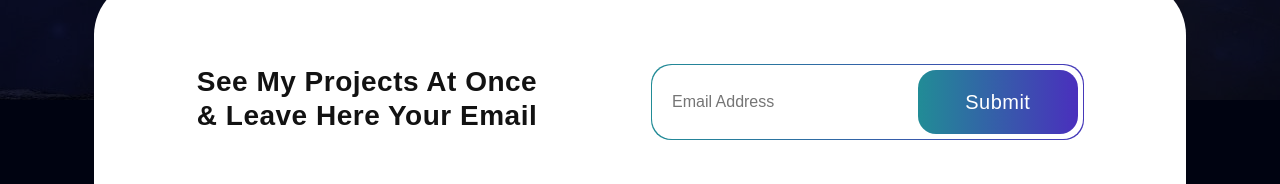
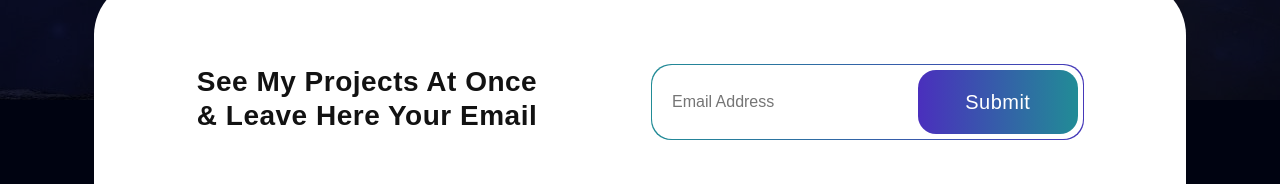
Before and after one commit to Ahmed-adel23/portofilio, a React (Vite) app: page / in a window 1280 px wide. In both pictures the pointer is over the button "Submit". Shown: the part 3076-3260 px from the top of the page. Built offline with nearby package versions, Linux system fonts and the light colour scheme.

Commit message:
Add your commit

```diff
--- a/src/App.css
+++ b/src/App.css
@@ -544,6 +544,9 @@ nav.navbar .navbar-toggler {
   border-radius: 18px;
   font-size: 20px;
 }
+.new-email button:hover{
+  background: linear-gradient(90deg, #4A2FBD , #218c96 );
+}
 .footer img {
   width: 28%;
 
--- a/src/components/projects.jsx
+++ b/src/components/projects.jsx
@@ -10,6 +10,11 @@ export const Projects = () => {
       title: "Business Startup",
       description: "Design & Development",
       imgUrl: projImg1,
+    },
+    {
+      title: "Business Startup",
+      description: "Design & Development",
+      imgUrl: projImg3,
     },
     {
       title: "Business Startup",
@@ -30,11 +35,6 @@ export const Projects = () => {
       title: "Business Startup",
       description: "Design & Development",
       imgUrl: projImg2,
-    },
-    {
-      title: "Business Startup",
-      description: "Design & Development",
-      imgUrl: projImg3,
     },
   ];
 
@@ -58,7 +58,7 @@ export const Projects = () => {
                       <Nav.Link eventKey="third">Tab 3</Nav.Link>
                     </Nav.Item>
                   </Nav>
-                  <Tab.Content  className="animate__animated animate__slideInUp">
+                      <Tab.Content  className= "animate__animated animate__slideInUp" >
                         <Tab.Pane eventKey="first">
                           <Row>
                             {
```
Lines whose indentation alone changed are shown as unchanged.
